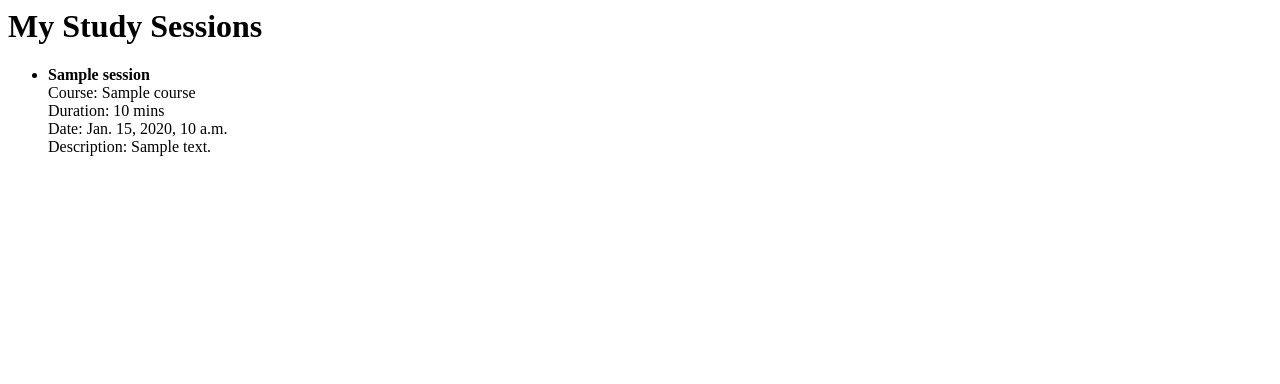
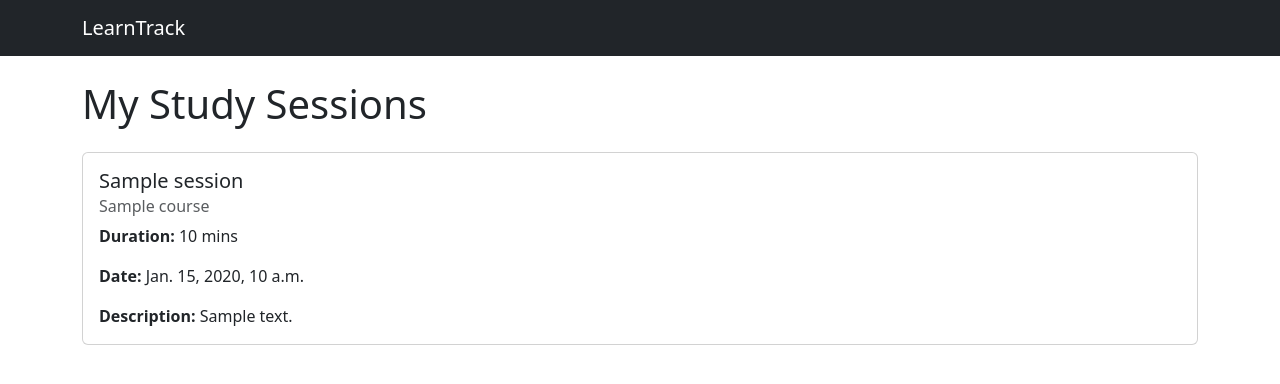
Before and after one commit to Vera-com/learntrack, a Django app: template tracker/templates/tracker/study_list.html in a window 1280 px wide. Shown: the top 384 px of the page. Run offline with Django 5.2, Linux system fonts and the light colour scheme; the template is opened without the code that fills it: most values are stand-ins (such as "Sample title", 1, 10 or a date in 2020); data that the repository does not hold is empty.

Commit message:
Add base template and style study sessions with Bootstrap cards

```diff
--- /dev/null
+++ b/tracker/templates/tracker/base.html
@@ -0,0 +1,24 @@
+<!DOCTYPE html>
+<html lang="en">
+<head>
+    <meta charset="UTF-8">
+    <meta name="viewport" content="width=device-width, initial-scale=1.0">
+    <title>LearnTrack</title>
+
+    <link href="https://cdn.jsdelivr.net/npm/bootstrap@5.3.3/dist/css/bootstrap.min.css" rel="stylesheet">
+</head>
+<body>
+
+    <nav class="navbar navbar-expand-lg navbar-dark bg-dark">
+        <div class="container">
+            <a class="navbar-brand" href="/">LearnTrack</a>
+        </div>
+    </nav>
+
+    <main class="container mt-4">
+        {% block content %}
+        {% endblock %}
+    </main>
+
+</body>
+</html>
--- a/tracker/templates/tracker/study_list.html
+++ b/tracker/templates/tracker/study_list.html
@@ -1,14 +1,17 @@
-<h1>My Study Sessions</h1>
+{% extends 'tracker/base.html' %}
 
-<ul>
+{% block content %}
+    <h1 class="mb-4">My Study Sessions</h1>
+
     {% for session in sessions %}
-        <li>
-            <strong>{{ session.title }}</strong><br>
-            Course: {{ session.course }}<br>
-            Duration: {{ session.duration }} mins<br>
-            Date: {{ session.date }}<br>
-            Description: {{ session.description }}
-        </li>
-        <br>
+        <div class="card mb-3">
+            <div class="card-body">
+                <h5 class="card-title">{{ session.title }}</h5>
+                <h6 class="card-subtitle mb-2 text-muted">{{ session.course }}</h6>
+                <p class="card-text"><strong>Duration:</strong> {{ session.duration }} mins</p>
+                <p class="card-text"><strong>Date:</strong> {{ session.date }}</p>
+                <p class="card-text"><strong>Description:</strong> {{ session.description }}</p>
+            </div>
+        </div>
     {% endfor %}
-</ul>
+{% endblock %}
```
